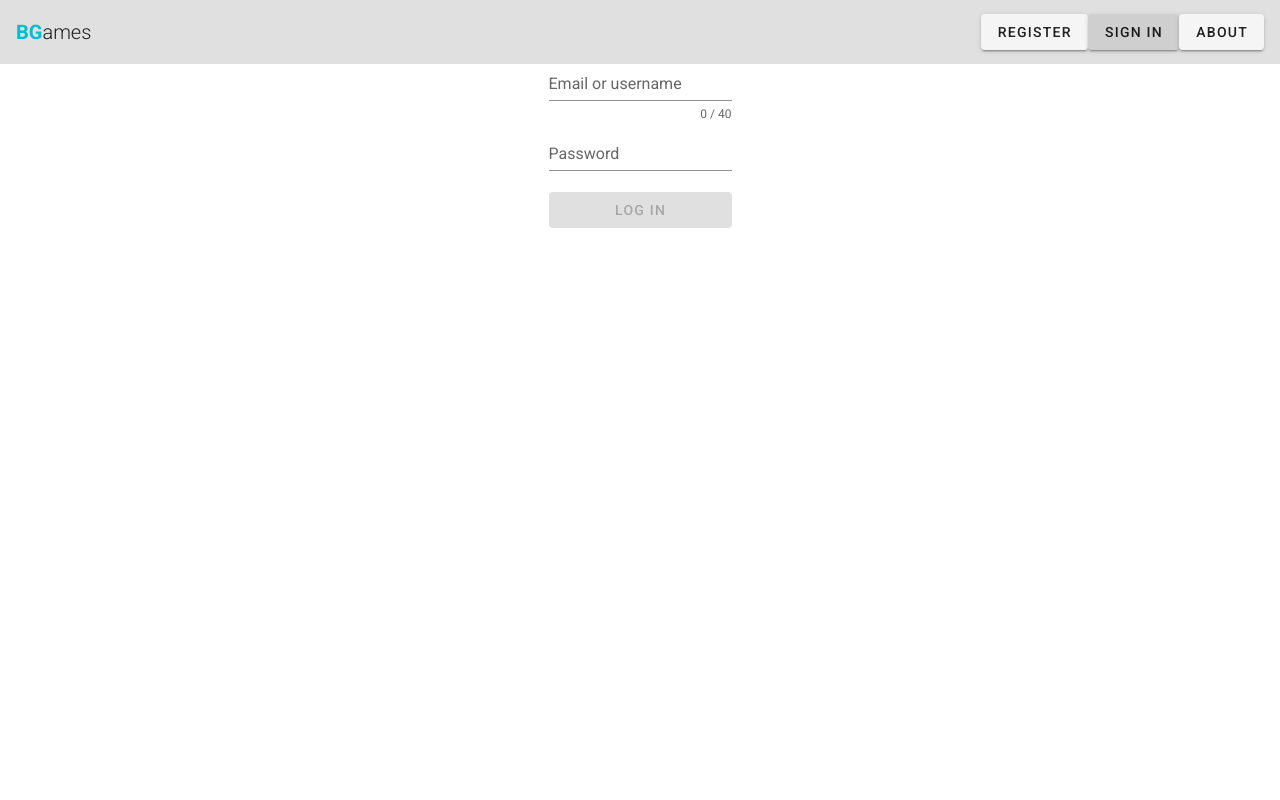
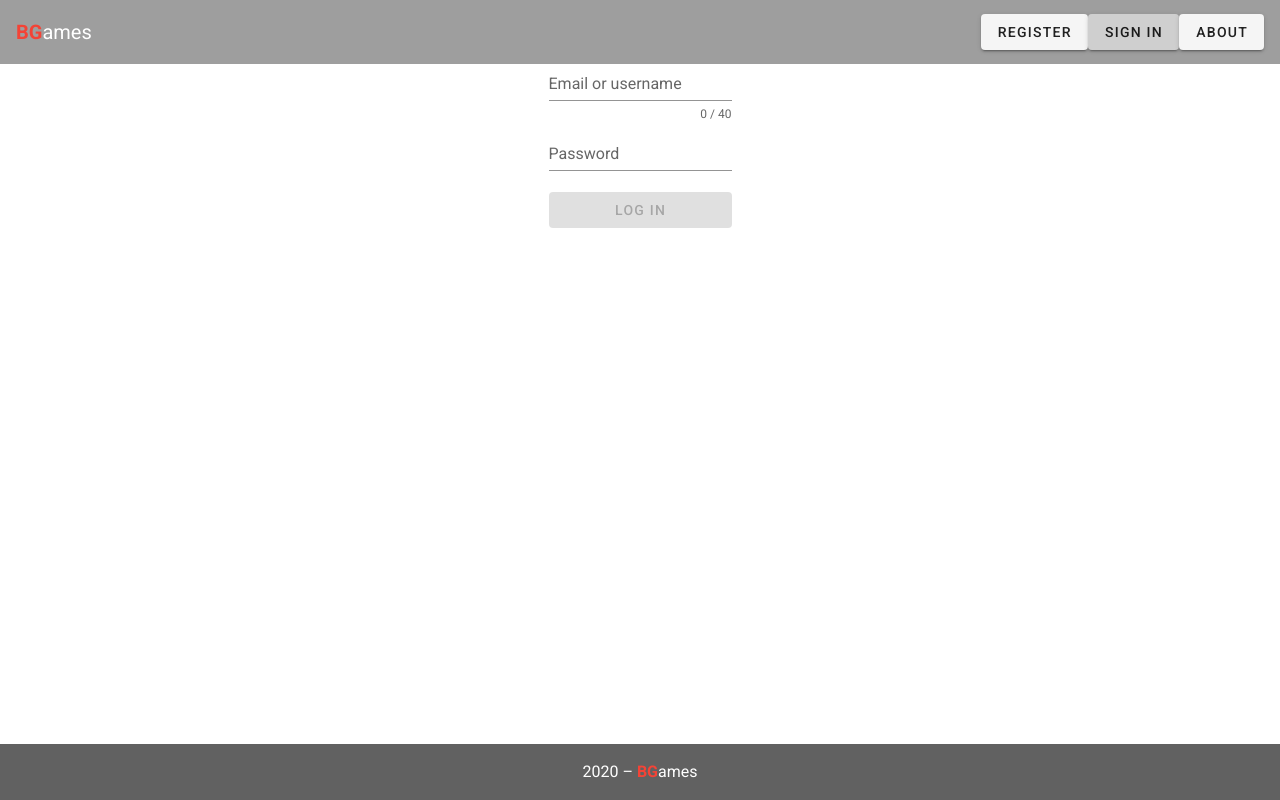
Before and after one commit to Sergey-dev-42-1/basic-games, a Vue app in the folder basic_games_client/: page /login in a window 1280 px wide. Built offline with nearby package versions, Linux system fonts and the light colour scheme; no server answers; what vue-socket.io-extended would draw is missing.

Commit message:
Добавлен футер, заглушки для таблицы лидеров и списка игроков онлайн

```diff
--- a/basic_games_client/src/App.vue
+++ b/basic_games_client/src/App.vue
@@ -4,17 +4,20 @@
     <v-main>
       <router-view></router-view>
     </v-main>
+    <customFooter />
   </v-app>
 </template>
 
 <script>
 import navbar from './components/navbar'
+import customFooter from './components/footer'
 export default {
 
   name: 'App',
 
   components: {
-    navbar
+    navbar,
+    customFooter
   },
 
   data: () => ({
--- /dev/null
+++ b/basic_games_client/src/components/footer.vue
@@ -0,0 +1,38 @@
+<template>
+<html>
+<head></head>
+<body>
+ <v-footer
+
+ class="grey darken-2 py-4">
+    <v-row id="customFooter"
+    no-gutters
+    justify='center'
+
+    >
+    <v-col
+    align='center'
+    cols="12"
+    class="white--text">
+    {{ new Date().getFullYear() }} –
+    <span class="red--text darken-4 font-weight-bold">BG</span>
+    <span>ames</span>
+    </v-col>
+    </v-row>
+ </v-footer>
+</body>
+</html>
+</template>
+
+<script>
+
+export default {
+  name: 'navbar',
+}
+</script>
+
+<style scoped>
+html{
+  overflow: hidden;
+}
+</style>
--- a/basic_games_client/src/components/loggedTab.vue
+++ b/basic_games_client/src/components/loggedTab.vue
@@ -47,6 +47,7 @@ export default {
         if ( /2\d{2}$/.test(logout_res.status)){
             this.$store.dispatch('logout')
         }
+        this.$router.push("/")
       }
   }
 }
--- a/basic_games_client/src/components/navbar.vue
+++ b/basic_games_client/src/components/navbar.vue
@@ -2,15 +2,16 @@
 <html>
 <head></head>
 <body>
-  <v-toolbar flat class="grey lighten-2" >
+  <v-toolbar flat class="grey white--text" >
       <v-toolbar-title >
-        <span class="cyan--text font-weight-bold">BG</span>
-        <span class=" font-weight-light">ames</span>
+        <span class="red--text darken-4 font-weight-bold">BG</span>
+        <span>ames</span>
         </v-toolbar-title>
         <v-spacer></v-spacer>
     <div>
     <v-btn  v-if="!loggedIn" to="/register">Register</v-btn>
     <v-btn  v-if="!loggedIn" to="/login" class="">Sign In</v-btn>
+    <v-btn  v-if="loggedIn" to="/rooms" class="">Rooms</v-btn>
     <v-btn  to="/about">About</v-btn>
     </div>
     <loggedTab v-if="loggedIn"></loggedTab>
--- a/basic_games_client/src/views/Rooms.vue
+++ b/basic_games_client/src/views/Rooms.vue
@@ -21,7 +21,7 @@
 export default {
     data(){
         return{
-        socketMessage: '1'
+        socketMessage: ''
         }
     },
     mounted(){
```
Also changed, not shown: basic_games_client/src/components/leaderboard.vue (added), basic_games_client/src/components/onlineUsers.vue (added), basic_games_client/src/components/roomsList.vue (added), 1 other file (tests, documents, lock files or other folders).
